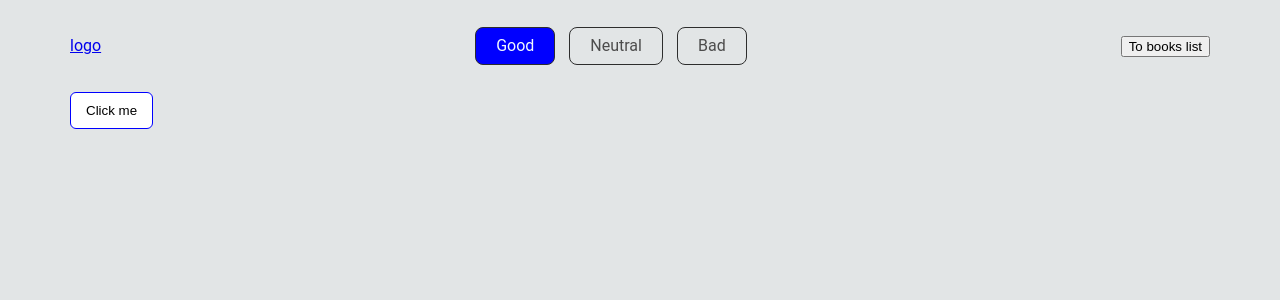
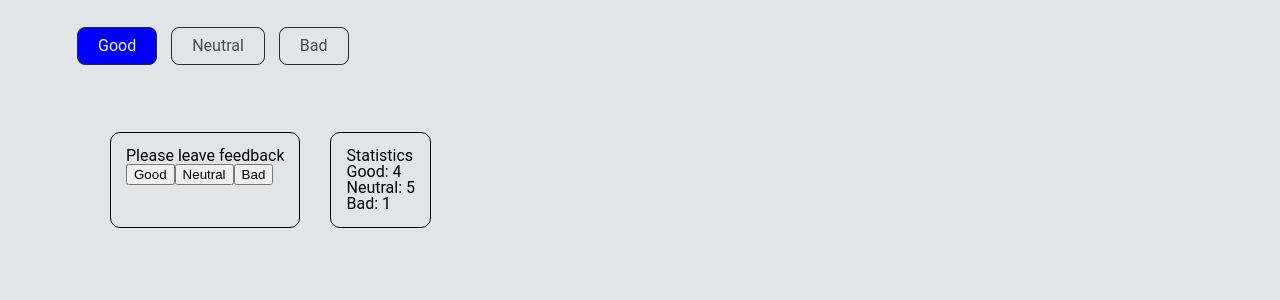
Before and after one commit to AntonioBukin/goit-react-hw-02-feedback, a React (Create React App) app: page / in a window 1280 px wide. Shown: the top 300 px of the page. Built offline with nearby package versions, Linux system fonts and the light colour scheme.

Commit message:
first part of hw

```diff
--- a/src/App.jsx
+++ b/src/App.jsx
@@ -1,5 +1,6 @@
 import Navbar from "./modules/Navbar/Navbar";
-import ToggleButton from "components/ToggleButton/TogleButton";
+import Vote from "./Vote/Vote";
+// import ToggleButton from "components/ToggleButton/TogleButton";
 
 import navbarMenuItems from "./data/navbarMenuItems.json";
 
@@ -10,7 +11,8 @@ function App() {
     <>
     <Navbar menuItems={navbarMenuItems} />
     <div className="container">
-    <ToggleButton text="Click me"/>
+    {/* <ToggleButton text="Click me"/> */}
+    <Vote/>
     </div>
     </>
   );
--- /dev/null
+++ b/src/Vote/Vote.jsx
@@ -0,0 +1,34 @@
+import { Component } from "react";
+
+import VoteActions from "./VoteActions/VoteActions";
+import VoteResult from "./VoteResult/VoteResult";
+
+import styles from "./vote.module.scss";
+
+class Vote extends Component {
+    state = {
+        good: 0,
+        neutral: 0,
+        bad: 0,
+    }
+
+    calcTotal() {
+       const {good, neutral, bad} = this.state;
+       const total = good + neutral + bad;
+       return total;
+    }
+
+    render() {
+        const {good, neutral, bad} = this.state;
+        const total = this.calcTotal();
+        return (
+            <div className={styles.wrapper}>
+            <VoteActions/>
+            <VoteResult/>
+            </div>
+        )
+    }
+}
+
+
+export default Vote;
--- /dev/null
+++ b/src/Vote/VoteActions/VoteActions.jsx
@@ -0,0 +1,14 @@
+import styles from "../vote.module.scss";
+
+const VoteActions = () => {
+    return (
+        <div className={styles.block}>
+            <h4 className={styles.blockTitle}>Please leave feedback</h4>
+            <button>Good</button>
+            <button>Neutral</button>
+            <button>Bad</button>
+        </div>
+    )
+}
+
+export default VoteActions;
--- /dev/null
+++ b/src/Vote/VoteResult/VoteResult.jsx
@@ -0,0 +1,15 @@
+import styles from "../vote.module.scss";
+
+const VoteResult = () => {
+    return (
+        <div className={styles.block}>
+            <h4 className={styles.blockTitle}>Statistics</h4>
+            <p>Good: 4</p>
+            <p>Neutral: 5</p>
+            <p>Bad: 1</p>
+        </div>
+    )
+
+}
+
+export default VoteResult;
--- /dev/null
+++ b/src/Vote/vote.module.scss
@@ -0,0 +1,17 @@
+.wrapper {
+    padding: 40px;
+    display: flex;
+    gap: 30px;
+}
+
+.block {
+    padding: 15px;
+    border: 1px solid;
+    border-radius: 10px;
+
+    &Titile {
+        font-weight: bold;
+        font-size: 16px;
+        margin-bottom: 15px;
+    }
+}
--- a/src/modules/Navbar/Navbar.jsx
+++ b/src/modules/Navbar/Navbar.jsx
@@ -7,9 +7,9 @@ const Navbar = ({menuItems}) => {
         <div className={styles.navbar}>
             <div className="container">
             <div className={styles.navbarRow}>
-            <a href="#top">logo</a>
+            {/* <a href="#top">logo</a> */}
             <NavbarMenu items={menuItems} />
-            <button>To books list</button>
+            {/* <button>To books list</button> */}
             </div>
             </div>
         </div>
```
